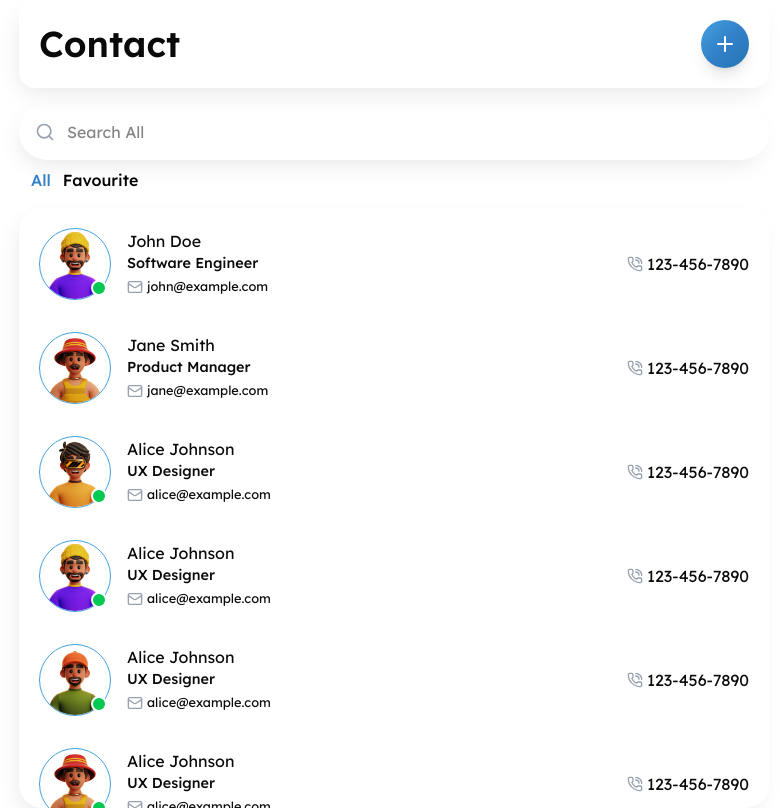
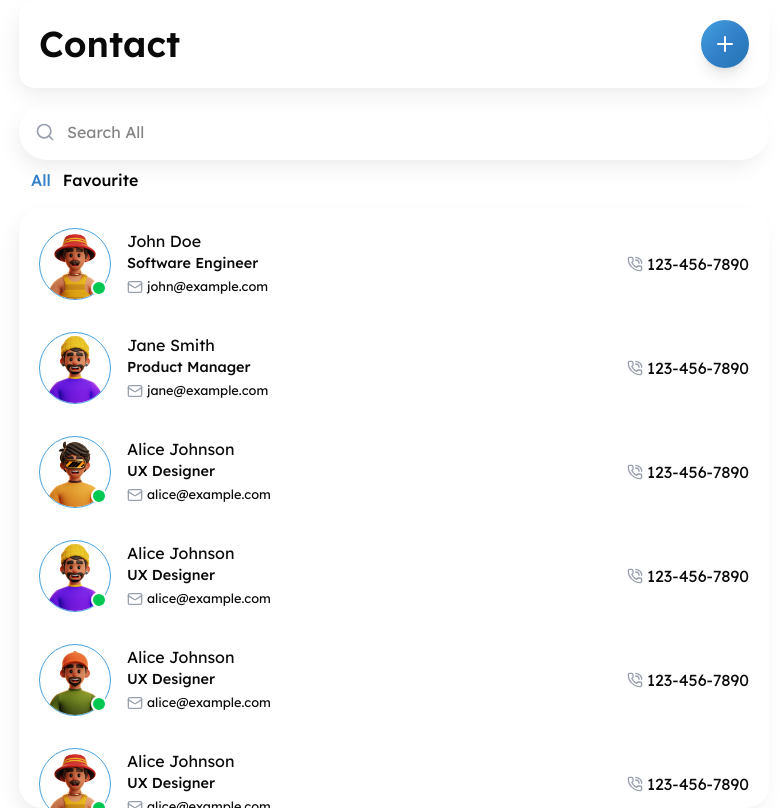
Before and after one commit to mr12c/task-cdc, a React (Vite) app: page / in a window 1280 px wide. Shown: the whole page, without its empty margins (246-1026 px from the left). Built offline with nearby package versions, Linux system fonts and the light colour scheme.

Commit message:
Refactor ContactRender to use local image imports for avatars

```diff
--- a/src/components/Contact.jsx
+++ b/src/components/Contact.jsx
@@ -2,6 +2,8 @@ import React from 'react'
 import { UserIcon } from 'lucide-react'
 import { MailIcon } from 'lucide-react'
 import { PhoneCall } from 'lucide-react'
+
+
 
 function Contact({ contact }) {
   return (
--- a/src/components/ContactRender.jsx
+++ b/src/components/ContactRender.jsx
@@ -2,16 +2,24 @@ import { Plus, X } from "lucide-react";
 import React, { useState } from "react";
 import Contact from "./Contact";
 import { SearchIcon } from "lucide-react";
+// import p to p4 from public folder
+import p1 from "../../public/p1.png";
+import p2 from "../../public/p2.png";
+import p3 from "../../public/p3.png";
+import p4 from "../../public/p4.png";
+
+
 
 function ContactRender() {
   const [active, setActive] = useState(0);
   const [showModal, setShowModal] = useState(false);
+//   up
   const [contacts, setContacts] = useState([
     {
       id: 1,
       name: "John Doe",
       email: "john@example.com",
-      avatar: "/public/p2.png",
+      avatar: p1,
       phone: "123-456-7890",
       role: "Software Engineer",
       status: "online",
@@ -20,7 +28,7 @@ function ContactRender() {
       id: 2,
       name: "Jane Smith",
       email: "jane@example.com",
-      avatar: "/public/p1.png",
+      avatar: p2,
       phone: "123-456-7890",
       role: "Product Manager",
       status: "offline",
@@ -29,7 +37,7 @@ function ContactRender() {
       id: 3,
       name: "Alice Johnson",
       email: "alice@example.com",
-      avatar: "/public/p3.png",
+      avatar: p3,
       phone: "123-456-7890",
       role: "UX Designer",
       status: "online",
@@ -38,7 +46,7 @@ function ContactRender() {
       id: 4,
       name: "Alice Johnson",
       email: "alice@example.com",
-      avatar: "/public/p2.png",
+      avatar: p2,
       phone: "123-456-7890",
       role: "UX Designer",
       status: "online",
@@ -47,7 +55,7 @@ function ContactRender() {
       id: 5,
       name: "Alice Johnson",
       email: "alice@example.com",
-      avatar: "/public/p4.png",
+      avatar: p4,
       phone: "123-456-7890",
       role: "UX Designer",
       status: "online",
@@ -56,7 +64,7 @@ function ContactRender() {
       id: 6,
       name: "Alice Johnson",
       email: "alice@example.com",
-      avatar: "/public/p1.png",
+      avatar: p1,
       phone: "123-456-7890",
       role: "UX Designer",
       status: "online",
```
